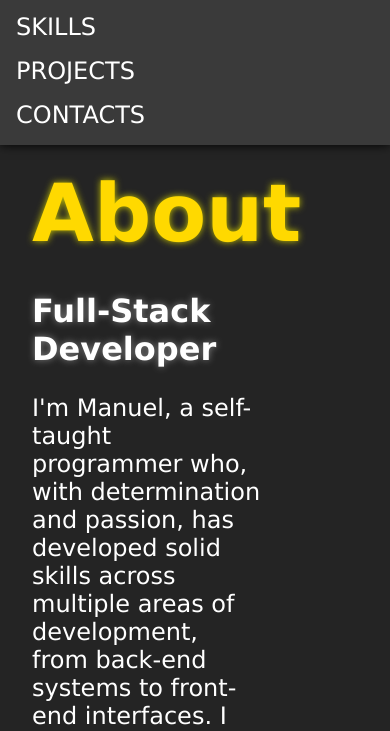
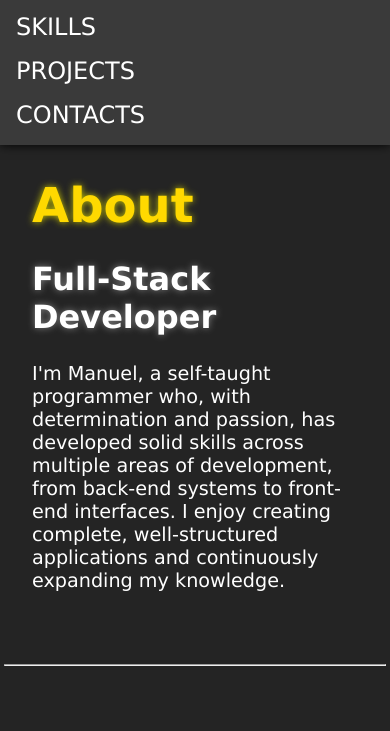
Before and after one commit to Astro247/Personal-Website, a plain HTML site: page index.html in a window 390 px wide. Shown: the part 111-842 px from the top of the page. Drawn offline with Linux system fonts and the light colour scheme.

Commit message:
corrected css

```diff
--- a/css/about.css
+++ b/css/about.css
@@ -29,6 +29,21 @@
 
 @media (max-width: 768px) {
     .aboutContainer {
-        margin-top: 12rem;
+        margin-top: 14rem;
+    }
+
+    .aboutContainer h1 {
+        font-size: 3rem;
+        margin-bottom: 1.5rem;
+    }
+
+    .aboutP {
+        width: 100%;
+        margin-bottom: 2rem;
+    }
+
+    .aboutP p {
+        font-size: 1.2rem;
+        width: 100%;
     }
 }
```
